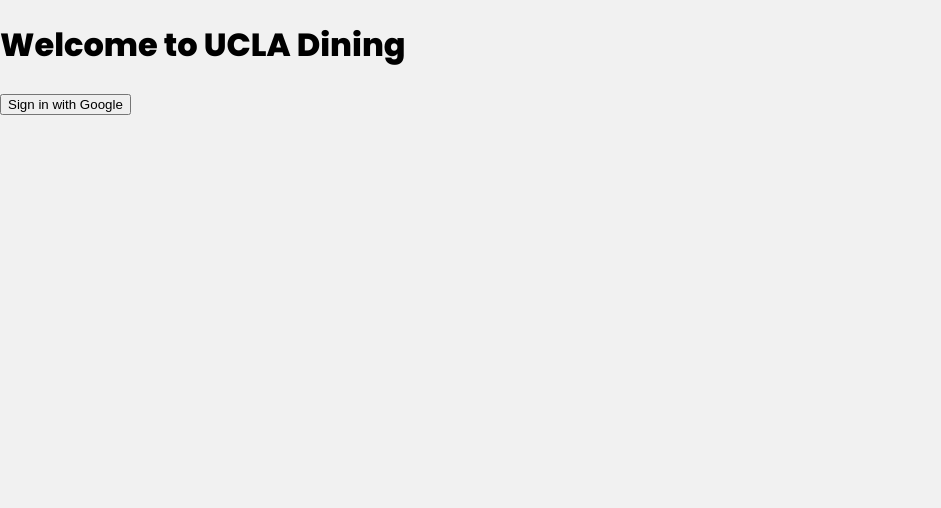
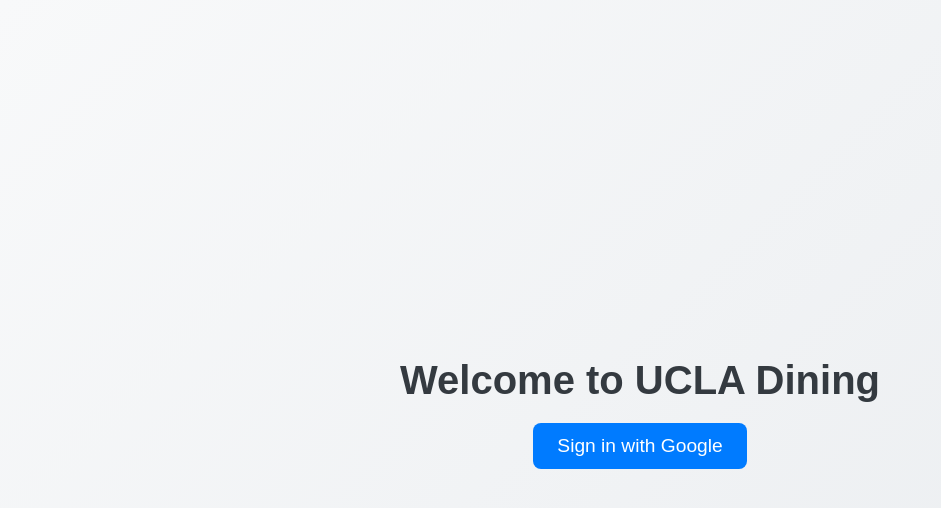
Before and after one commit to nathandhummi/cs35l, a React (Create React App) app in the folder frontend/: page /login in a window 1280 px wide. Shown: the top 508 px of the page, without its empty margins (0-941 px from the left). Built offline with nearby package versions, Linux system fonts and the light colour scheme.

Commit message:
Styled the login page and food items home page

```diff
--- a/frontend/package.json
+++ b/frontend/package.json
@@ -19,7 +19,7 @@
     "webpack-dev-server": "^5.1.0"
   },
   "scripts": {
-    "start": "react-scripts start",
+    "start": "PORT=4000 react-scripts start",
     "build": "react-scripts build",
     "test": "react-scripts test",
     "eject": "react-scripts eject"
--- /dev/null
+++ b/frontend/src/FoodItemList.css
@@ -0,0 +1,131 @@
+/* General styles */
+body {
+    font-family: Arial, sans-serif;
+    background-color: #f7f7f7;
+    margin: 0;
+    padding: 0;
+}
+
+/* Header Section */
+header {
+    position: relative;
+    width: 100%;
+    height: 200px;
+    background-image: url('https://wp.dailybruin.com/images/2024/09/web.regissue.quad_.diningplancritiques.file_.jpg'); /* Replace with your banner image URL */
+    background-size: cover;
+    background-position: center;
+    display: flex;
+    align-items: center;
+    justify-content: center;
+}
+
+header h1 {
+    font-size: 48px;
+    color: white;
+    text-shadow: 2px 2px 4px rgba(0, 0, 0, 0.7);
+    margin: 0;
+    z-index: 1;
+}
+
+.userDiv {
+    position: absolute;
+    top: 20px;
+    right: 20px;
+}
+
+.userButton {
+    background: none;
+    border: none;
+    cursor: pointer;
+    padding: 0;
+}
+
+.userImage {
+    width: 50px;
+    height: 50px;
+    border-radius: 50%;
+    border: 2px solid white;
+    transition: transform 0.2s;
+}
+
+.userImage:hover {
+    transform: scale(1.1);
+}
+
+/* Filter Section */
+.filter-buttons {
+    text-align: center;
+    margin: 20px 0;
+}
+
+.filter-buttons button {
+    margin: 5px;
+    padding: 10px 15px;
+    background-color: #007BFF;
+    color: white;
+    border: none;
+    border-radius: 5px;
+    cursor: pointer;
+    font-size: 16px;
+    transition: background-color 0.3s ease;
+}
+
+.filter-buttons button:hover {
+    background-color: #0056b3;
+}
+
+/* Food Items Section */
+.food-items {
+    display: flex;
+    flex-wrap: wrap;
+    justify-content: center;
+    gap: 20px;
+    padding: 20px;
+}
+
+.food-card {
+    width: 300px;
+    background: white;
+    border-radius: 10px;
+    box-shadow: 0 2px 5px rgba(0, 0, 0, 0.1);
+    overflow: hidden;
+    transition: transform 0.2s, box-shadow 0.2s;
+}
+
+.food-card:hover {
+    transform: translateY(-5px);
+    box-shadow: 0 5px 15px rgba(0, 0, 0, 0.2);
+}
+
+.food-card img {
+    width: 100%;
+    height: 200px;
+    object-fit: cover;
+}
+
+.food-card-content {
+    padding: 15px;
+    text-align: center;
+}
+
+.food-card-title {
+    font-size: 20px;
+    color: #333;
+    margin: 10px 0;
+}
+
+.food-card-link {
+    display: inline-block;
+    margin-top: 10px;
+    padding: 10px 20px;
+    background-color: #007BFF;
+    color: white;
+    border-radius: 5px;
+    text-decoration: none;
+    font-size: 14px;
+    transition: background-color 0.3s;
+}
+
+.food-card-link:hover {
+    background-color: #0056b3;
+}
--- a/frontend/src/FoodItemList.jsx
+++ b/frontend/src/FoodItemList.jsx
@@ -1,47 +1,54 @@
-// Import necessary libraries and components
 import React, { useState } from 'react';
 import { useNavigate } from 'react-router-dom';
 import { useQuery } from '@tanstack/react-query';
 import useFetchFoodItems from './hooks/useFetchFoodItems';
-import fetchAllFoodItems from './api/fetchAllFoodItems'; // Adjust path if necessary
-import { Link } from 'react-router-dom'; // Import Link from react-router-dom
+import fetchAllFoodItems from './api/fetchAllFoodItems';
+import { Link } from 'react-router-dom';
+import './FoodItemList.css';
 
-// Main component to display the list of food items
 const FoodItemList = () => {
-    // State for storing the filters applied by the user, initialized as an empty object
     const [filters, setFilters] = useState({});
     const foodItems = useFetchFoodItems();
-    const navigate = useNavigate(); // Initialize navigate function
+    const navigate = useNavigate();
 
-    // Function to handle filtering by dining hall; updates the filters state and triggers a refetch
     const handleDiningHallFilter = (diningHall) => {
         const newFilters = { ...filters, diningHall };
-        console.log("Updated filters: ", newFilters); // Check if filters are updated correctly
         setFilters(newFilters);
         refetch();
     };
 
 
     const handleClick = () => {
-        navigate('/user'); // Navigate to the /user page when button is clicked
-      };
+        navigate('/user');
+    };
 
-    // Fetch data with react-query based on the current filters
     const { isError, isLoading, data, error, isSuccess, refetch } = useQuery({
         queryKey: ['food-items', filters], // Unique key for caching, includes filters for dependency tracking
         queryFn: () => fetchAllFoodItems(filters), // The function to fetch data based on current filters
     });
     console.log("Updated filters2: ", filters);
 
-    // Conditional rendering to handle loading and error states
-    if (isLoading) return <div>Loading...</div>; // Shows a loading message while data is being fetched
-    if (isError) return <div>Error: {error.message}</div>; // Displays an error message if data fetching fails
+    if (isLoading) return <div>Loading...</div>;
+    if (isError) return <div>Error: {error.message}</div>;
 
     return (
         <div>
-            <h1>Food Items</h1> {/* Main header for the food items section */}
-            <div>
-                {/* Buttons to filter by each dining hall or show all categories */}
+            {/* Header Section */}
+            <header>
+                <h1>UCLA Dining</h1>
+                <div className="userDiv">
+                    <button className="userButton" onClick={handleClick}>
+                        <img
+                            src="https://as2.ftcdn.net/v2/jpg/03/16/12/51/1000_F_316125188_FYs3RbaUQ6gGwom3sfqSvgt2QGw3fKol.jpg"
+                            alt="User Icon"
+                            className="userImage"
+                        />
+                    </button>
+                </div>
+            </header>
+
+            {/* Filter Buttons */}
+            <div className="filter-buttons">
                 <button onClick={() => handleDiningHallFilter('De Neve')}>De Neve</button>
                 <button onClick={() => handleDiningHallFilter('B-Plate')}>B-Plate</button>
                 <button onClick={() => handleDiningHallFilter('Epicuria')}>Epicuria</button>
@@ -78,5 +85,4 @@
     );
 };
 
-// Export the component to be used in other parts of the app
 export default FoodItemList;
--- a/frontend/src/index.css
+++ b/frontend/src/index.css
@@ -131,3 +131,48 @@
   object-fit: cover; /* Ensures the image covers the button area without distortion */
   border-radius: 50%; /* Ensures the image matches the button's circular shape */
 }
+
+/* Container for centering content */
+.login-container {
+  display: flex;
+  flex-direction: column; /* Stack items vertically */
+  justify-content: center; /* Center vertically */
+  align-items: center; /* Center horizontally */
+  height: 100vh; /* Full viewport height */
+  background: linear-gradient(135deg, #f8f9fa, #e9ecef); /* Subtle gradient background */
+  text-align: center;
+}
+
+/* Title styling */
+.login-title {
+  font-size: 2.5rem;
+  font-weight: bold;
+  color: #343a40;
+  margin-bottom: 20px;
+  font-family: 'Arial', sans-serif;
+}
+
+/* Button styling */
+.login-button {
+  font-size: 1.2rem;
+  color: #fff;
+  background-color: #007bff;
+  border: none;
+  border-radius: 8px;
+  padding: 12px 24px;
+  cursor: pointer;
+  transition: background-color 0.3s ease, transform 0.2s ease;
+  font-family: 'Arial', sans-serif;
+}
+
+/* Button hover effect */
+.login-button:hover {
+  background-color: #0056b3; /* Darker shade of blue */
+  transform: scale(1.05); /* Slightly enlarge the button */
+}
+
+/* Button active effect */
+.login-button:active {
+  transform: scale(0.95); /* Shrink slightly when clicked */
+  background-color: #003d82; /* Even darker shade of blue */
+}
--- a/frontend/src/pages/LoginPage.js
+++ b/frontend/src/pages/LoginPage.js
@@ -7,9 +7,9 @@
   };
 
   return (
-    <div>
-      <h1>Welcome to UCLA Dining</h1>
-      <button onClick={handleLogin}>Sign in with Google</button>
+    <div className="login-container">
+      <h1 className="login-title">Welcome to UCLA Dining</h1>
+      <button className="login-button" onClick={handleLogin}>Sign in with Google</button>
     </div>
   );
 };
```
